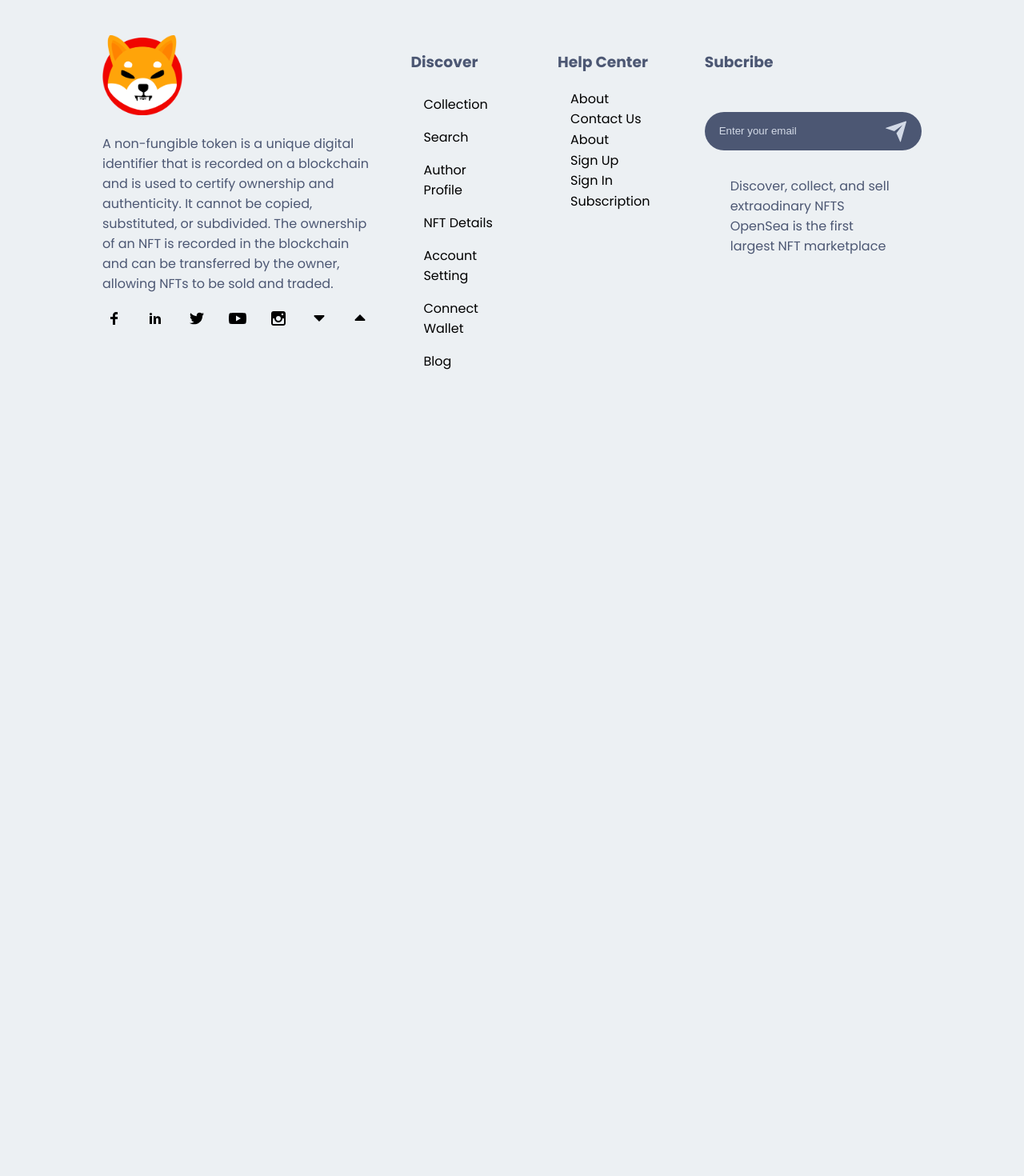
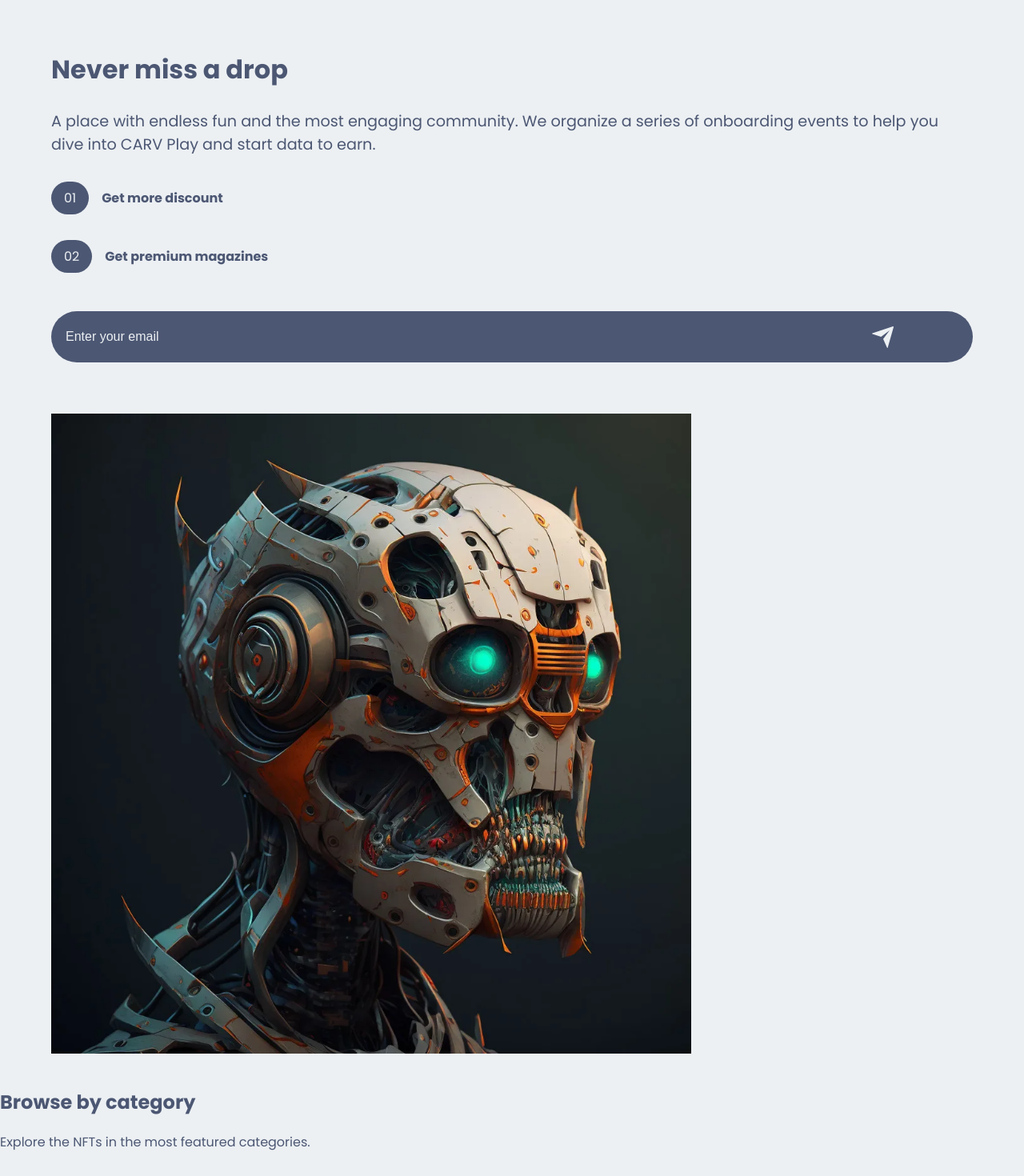
Before and after one commit to duclinhhuynh/FE_NFTMARKET, a Next.js app: page / in a window 1280 px wide. Shown: the part 1900-3370 px from the top of the page at 80% size. Before the commit the page ends 2396 px from the top, so only its background shows below. Built offline with nearby package versions, Linux system fonts and the light colour scheme; no server answers.

Commit message:
subcribe_components

```diff
--- /dev/null
+++ b/api/api.js
@@ -0,0 +1,11 @@
+import axios from 'axios';
+export const fetchPrice = async () => {
+  try {
+    const response = await axios.get('https://api.coingecko.com/api/v3/simple/price?ids=ethereum&vs_currencies=usd');
+    const { data } = response;
+    return data;
+  } catch (error) {
+    console.error('Error fetching ETH price:', error);
+    return null;
+  }
+};
--- a/components/BigNFTSlider/BigNFTSlider.jsx
+++ b/components/BigNFTSlider/BigNFTSlider.jsx
@@ -7,8 +7,11 @@ import {TbArrowBigLeftLines, TbArrowBigRight, TbArrowBigRightLine} from 'react-i
 import Style from "./BigNFTSlider.module.css"
 import images from '../../img'
 import Button from "../Button/Button"
-
+// axios
+import axios from 'axios';
+import { fetchPrice } from '../../api/api';
 const BigNFTSlider = () => {
+    const [ethPrice, setEthPrice] = useState(null);
     const [idNumber, setIdNumber] = useState(1);
     const sliderData = [
         {
@@ -90,7 +93,18 @@ const BigNFTSlider = () => {
         }
     }, [idNumber]);
 
+    useEffect(() => {
+        const fetchData = async () => {
+            try {
+                const response = await fetchPrice();
+                setEthPrice(response.ethereum.usd);
+            } catch (error) {
+                console.error('Error fetching ETH price:', error);
+            }
+        };
 
+        fetchData();
+    }, []);
 
   return (
     <div className={Style.bigNFTSlider}>
@@ -125,7 +139,7 @@ const BigNFTSlider = () => {
                     <div className={Style.bigNFTSlider_box_left_bidding_box}>
                         <small>Current Bid</small>
                         <p className={Style.bigNFTSlider_box_left_bidding_box_icon}>{sliderData[idNumber].price} <span
-                        >&nbsp;&nbsp; $221,1</span></p>
+                        >&nbsp;&nbsp; ${ethPrice && (ethPrice * parseFloat(sliderData[idNumber].price.split(' ')[0])).toFixed(2)}</span></p>
                     </div>
                 </div>
                 <p className={Style.bigNFTSlider_box_left_bidding_box_auction}>
@@ -146,10 +160,6 @@ const BigNFTSlider = () => {
                     <div className={Style.bigNFTSlider_box_left_bidding_box_timer_item}>
                         <p>{sliderData[idNumber].time.minutes}</p>
                         <span>minutes</span>
-                    </div>
-                    <div className={Style.bigNFTSlider_box_left_bidding_box_timer_item}>
-                        <p>{sliderData[idNumber].time.minutes}</p>
-                        <span>Hours</span>
                     </div>
                     <div className={Style.bigNFTSlider_box_left_bidding_box_timer_item}>
                         <p>{sliderData[idNumber].time.seconds}</p>
--- a/components/BigNFTSlider/BigNFTSlider.module.css
+++ b/components/BigNFTSlider/BigNFTSlider.module.css
@@ -26,7 +26,7 @@
 .bigNFTSlider_box_right {
     grid-column: 6 / -1;
     grid-row: 1 / -1;
-    padding: 1rem;
+    /* padding: 1rem; */
     background-color: var(--main-bg-color);
     border-radius: 2.5rem;
     box-shadow: var(--main-bg-color);
@@ -40,8 +40,7 @@
 /* CREATOR SECTION */
 
 .bigNFTSlider_box_left_creator {
-    display: grid;
-    grid-template-columns: repeat(2, 1fr);
+    display: flex;
     align-items: center;
 }
 
@@ -60,8 +59,8 @@
 }
 
 .bigNFTSlider_box_left_creator_profile_info p{
-    margin-bottom: -.7rem;
-    margin-top: 1rem;
+    margin-bottom: -.5rem;
+    padding-top: .5rem;
 }
 
 .bigNFTSlider_box_left_creator_profile_info h4 {
@@ -109,7 +108,6 @@
     border-radius: .5rem;
     font-weight: 600;
     margin-top: -1rem;
-    /* display: block; */
 }
 .bigNFTSlider_box_left_bidding_box p {
     display: flex;
@@ -117,7 +115,7 @@
     justify-content: center;
 }
 .bigNFTSlider_box_left_bidding_box_icon {
-    font-size: 2rem;
+    font-size: 1rem;
 }
 
 .bigNFTSlider_box_left_bidding_box_timer_item {
@@ -132,12 +130,11 @@
     justify-content: space-around; /* Adjust as needed */
     gap: 1rem; /* Adjust as needed */
     text-align: center;
-    padding: 1rem 0rem  3rem 0;
     border-bottom: 1px solid var(--shadow-dark-color);
 }
 
 .bigNFTSlider_box_left_bidding_box_timer_item p {
-    font-size: 2rem;
+    font-size: 1.5rem;
     font-weight: 900;
     line-height: 0;
 }
@@ -200,7 +197,8 @@
 
 @media screen and (max-width: 65em){
     .bigNFTSlider_box{
-        width: 90%;
+        width: 95%;
+
         /* padding-top: 28rem; */
         grid-template-columns: 1fr;
         gap: 1rem;
@@ -215,6 +213,10 @@
 
     .bigNFTSlider_box_right {
         /* margin: -70rem; */
+    }
+    .bigNFTSlider_box_right_box_like {
+        top: 1.5rem;
+        right: 1.5rem;
     }
     .bigNFTSlider_box_right_box_img{
         height: auto;
@@ -236,6 +238,9 @@
         font-size: .8rem;
     }
 
+    .bigNFTSlider_box_left_bidding_box small {
+        display: block;
+    }
     .bigNFTSlider_box_left_bidding_box_icon {
         font-size: 1rem;
     }
--- a/components/HeroSection/HeroSection.module.css
+++ b/components/HeroSection/HeroSection.module.css
@@ -49,7 +49,7 @@
 
 @media screen and (max-width: 50em) {
     .heroSection_box {
-        width: 80%;
+        width: 100%;
         flex-direction: column;
     }
     .heroSection_box_left h1 {
--- /dev/null
+++ b/components/Subscribe/Subcribe.module.css
@@ -0,0 +1,101 @@
+.subscribe {
+    width: 100%;
+}
+
+.subscribe_box {
+    width: 80%;
+    margin: 0 auto;
+    padding: 1rem 0;
+    display: grid;
+    grid-template-columns: 1.5fr 2fr;
+    align-items: center;
+}
+
+.subscribe_box_left h2 {
+    font-size: 3rem;
+}
+
+.subscribe_box p {
+    font-size: 1.2rem;
+}
+
+.subscribe_box_left_box {
+    display: flex;
+    align-items: center;
+    gap: 1rem;
+    margin-top: 2rem;
+}
+
+.subscribe_box_left_box small {
+    font-size: 1rem;
+    font-weight: 700;
+}
+
+.subscribe_box_left_box span {
+    background-color: var(--icons-color);
+    color: var(--main-bg-color);
+    padding: .5rem 1rem;
+    border-radius: 2rem;
+    text-align: center;
+}
+
+.subscribe_box_left_input {
+    margin-top: 3rem;
+    padding: 2rem;
+    width: 80%;
+    border-radius: 4rem;
+    background-color: var(--icons-color);
+    color: var(--main-bg-color);
+
+    display: flex;
+    align-items: center;
+}
+
+.subscribe_box_left_input input {
+    background-color: transparent;
+    border: 0;
+    outline: none;
+    width: 90%;
+}
+
+.subscribe_box_left_input input::placeholder {
+    color: var(--main-bg-color);
+    font-size: 1rem;
+}
+
+.subscribe_box_left_input_icon {
+    font-size: 2rem;
+}
+.subcribe_box_right_image {
+    max-width: 100%;
+    height: auto;
+}
+@media screen and (min-device-width: 320px) and (max-device-width: 768px) {
+    .subscribe_box {
+        width: 90%;
+        grid-template-columns: 1fr ;
+        gap: 4rem;
+    }
+    .subscribe_box_left_input {
+        width: 100%;
+        padding: 1rem;
+    }
+    .subscribe_box_left h2 {
+        font-size: 2rem ;
+    }
+}
+
+@media screen and (min-device-width: 768px) and (max-device-width: 1024px) {
+    .subscribe_box {
+        width: 90%;
+        grid-template-columns: 1fr ;
+        gap: 4rem;
+    }
+    .subscribe_box_left_input {
+        width: 100%;
+        padding: 1rem;
+    }
+    .subscribe_box_left h2 {
+        font-size: 2rem;
+    }
+}
--- /dev/null
+++ b/components/Subscribe/Subscribe.jsx
@@ -0,0 +1,40 @@
+import React from 'react'
+import { RiSendPlaneFill } from 'react-icons/ri'
+import Image from 'next/image'
+
+//INTERNAL IMPORT
+import Style from "./Subcribe.module.css"
+import images from "../../img"
+const Subscribe = () => {
+  return (
+    <div className={Style.subscribe}>
+        <div className={Style.subscribe_box}>
+            <div className={Style.subscribe_box_left}>
+                <h2>Never miss a drop</h2>
+                <p>A place with endless fun and the most engaging community.
+                We organize a series of onboarding events to help you dive into CARV Play and start data to earn.</p>
+                <div className={Style.subscribe_box_left_box}>
+                    <span>01</span>
+                    <small>Get more discount</small>
+                </div>
+                <div className={Style.subscribe_box_left_box}>
+                    <span>02</span>
+                    <small>Get premium magazines</small>
+                </div>
+                <div className={Style.subscribe_box_left_input}>
+                    <input type="email" placeholder='Enter your email'/>
+                    <RiSendPlaneFill className={Style.subscribe_box_left_input_icon}/>
+                </div>
+            </div>
+            <div className={Style.subcribe_box_right}>
+                <Image className={Style.subcribe_box_right_image}
+                src={images.update} alt='get update'
+                height={600}
+                width={800}/>
+            </div>
+        </div>
+    </div>
+  )
+}
+
+export default Subscribe
--- /dev/null
+++ b/components/Title/Title.jsx
@@ -0,0 +1,16 @@
+import React from 'react'
+
+// INTERNAL IMPORT
+import Style from './Title.module.css'
+const Title = ({heading, paragraph}) => {
+  return (
+    <div className={Style.title}>
+        <div className={Style.title_box}>
+            <h2>{heading}</h2>
+            <p>{paragraph}</p>
+        </div>
+    </div>
+  )
+}
+
+export default Title
--- a/components/componentsindex.js
+++ b/components/componentsindex.js
@@ -4,4 +4,6 @@ import NavBar from "./NavBar/NavBar";
 import HeroSection from "./HeroSection/HeroSection";
 import Service from "./Service/Service";
 import BigNFTSlider from "./BigNFTSlider/BigNFTSlider";
-export { Button, Footer, NavBar, HeroSection , Service, BigNFTSlider};
+import Subscribe from "./Subscribe/Subscribe";
+import Title from "./Title/Title";
+export { Button, Footer, NavBar, HeroSection , Service, BigNFTSlider, Subscribe, Title};
--- a/img/index.js
+++ b/img/index.js
@@ -6,6 +6,7 @@ import nft_image_1 from "./nft_image_1.webp"
 import nft_image_2 from "./nft_image_2.webp"
 import nft_image_3 from "./nft_image_3.webp"
 import nft_image_4 from "./nft_image_4.jpg"
+import update from "./update.png"
 
 export default {
     user1,
@@ -15,6 +16,7 @@ export default {
     nft_image_1,
     nft_image_2,
     nft_image_3,
-    nft_image_4
+    nft_image_4,
+    update
 
 }
--- a/package.json
+++ b/package.json
@@ -9,8 +9,9 @@
     "lint": "next lint"
   },
   "dependencies": {
+    "axios": "^1.6.7",
     "mini-css-extract-plugin": "^2.8.1",
-    "next": "14.1.3",
+    "next": "^13.5.6",
     "react": "^18",
     "react-dom": "^18",
     "react-icons": "^5.0.1"
--- a/pages/index.js
+++ b/pages/index.js
@@ -1,6 +1,6 @@
 import React from 'react';
 import Style from '../styles/index.module.css';
-import { HeroSection , Service, BigNFTSlider} from '../components/componentsindex';
+import { HeroSection , Service, BigNFTSlider, Subscribe, Title} from '../components/componentsindex';
 
 const Home = () => {
   return (
@@ -8,6 +8,8 @@ const Home = () => {
       <HeroSection />
       <Service/>
       <BigNFTSlider/>
+      <Subscribe/>
+      <Title heading="Browse by category" paragraph="Explore the NFTs in the most featured categories. "/>
     </div>
   )
 };
```
Also changed, not shown: components/Title/Title.module.css (added), img/update.png (added), 1 other file (tests, documents, lock files or other folders).
